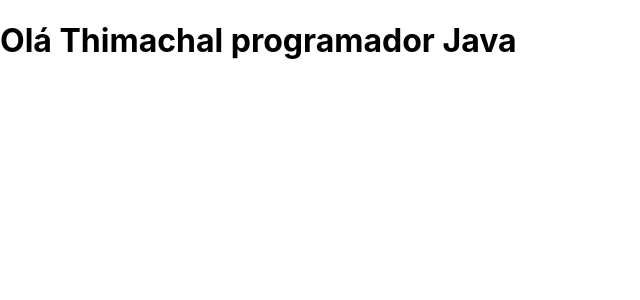
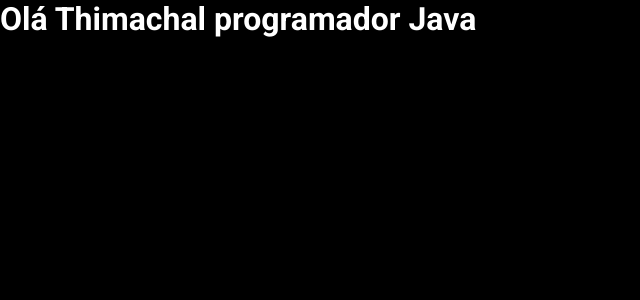
Before and after one commit to Thimachal/Project_Dev_Java, a React (Vite) app in the folder frontend/: page / in a window 1280 px wide. Shown: the top 300 px of the page, without its empty margins (0-640 px from the left). Built offline with nearby package versions, Linux system fonts and the light colour scheme.

Commit message:
indexcss

```diff
--- a/frontend/src/index.css
+++ b/frontend/src/index.css
@@ -1,13 +1,21 @@
-body {
+@import url("https://fonts.googleapis.com/css2?family=Roboto:wght@300;400;700&display=swap");
+
+* {
+  font-family: "Roboto", sans-serif;
+  box-sizing: border-box;
   margin: 0;
-  font-family: -apple-system, BlinkMacSystemFont, 'Segoe UI', 'Roboto', 'Oxygen',
-    'Ubuntu', 'Cantarell', 'Fira Sans', 'Droid Sans', 'Helvetica Neue',
-    sans-serif;
-  -webkit-font-smoothing: antialiased;
-  -moz-osx-font-smoothing: grayscale;
+  padding: 0;
 }
 
-code {
-  font-family: source-code-pro, Menlo, Monaco, Consolas, 'Courier New',
-    monospace;
+body,
+html {
+  background-color: #000;
+  color: #fff;
 }
+
+a,
+a:hover,
+a:visited {
+  color: unset;
+  text-decoration: none;
+}
```
